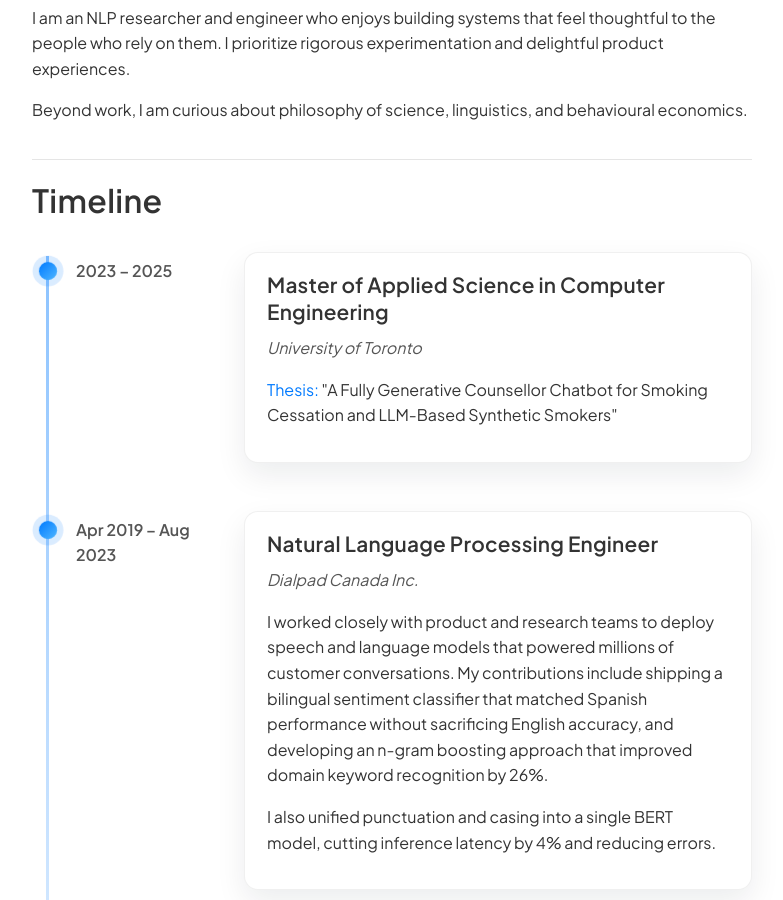
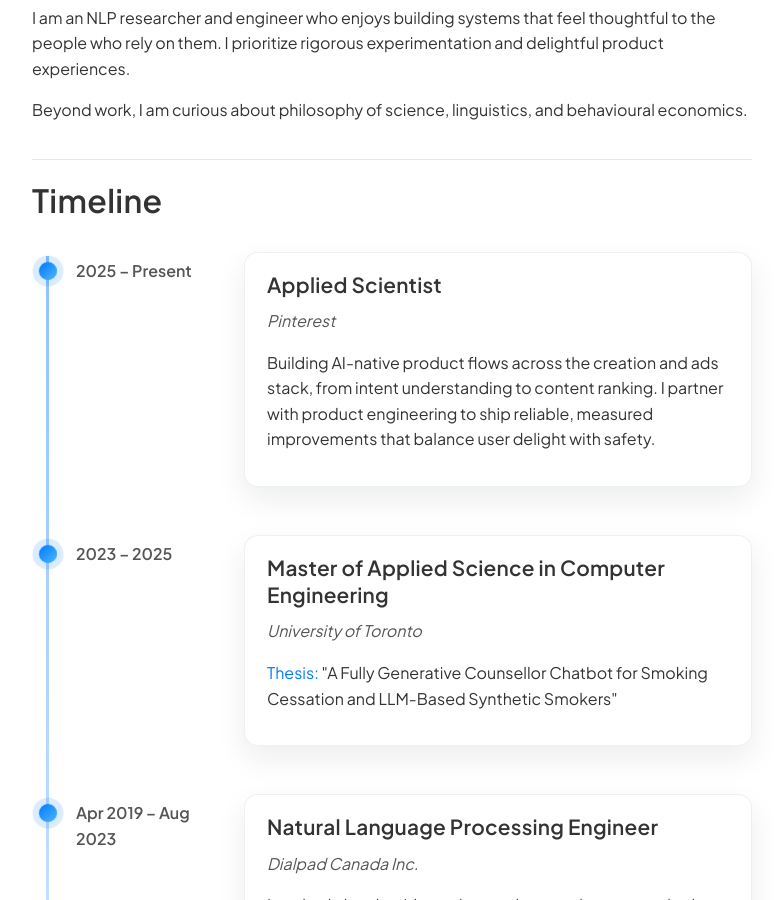
Before and after one commit to zaffnet/zaffnet.github.io, a Jekyll site: the page built from index.html, in a window 1280 px wide and 900 px high, scrolled down 438 px. Shown: the whole window, without its empty margins (248-1031 px from the left). Built offline with Jekyll 4.4.1, drawn with Linux system fonts in a browser that asks for light colours.

Commit message:
Add Pinterest role and qareen multi-agent notes

```diff
--- a/index.html
+++ b/index.html
@@ -39,6 +39,18 @@ title: "Home"
   <div id="timeline" class="content-section timeline">
     <h2>Timeline</h2>
     <div class="timeline-track">
+      <div class="timeline-item">
+        <div class="timeline-marker" aria-hidden="true"></div>
+        <div class="timeline-date">2025 &ndash; Present</div>
+        <div class="timeline-body">
+          <h3>Applied Scientist</h3>
+          <p class="timeline-organization">Pinterest</p>
+          <p>
+            Building AI-native product flows across the creation and ads stack, from intent understanding to content ranking.
+            I partner with product engineering to ship reliable, measured improvements that balance user delight with safety.
+          </p>
+        </div>
+      </div>
       <div class="timeline-item">
         <div class="timeline-marker" aria-hidden="true"></div>
         <div class="timeline-date">2023 &ndash; 2025</div>
```
Also changed, not shown: _posts/2025-09-02-qareen-multi-agent.md (added, +21 -0 lines).
